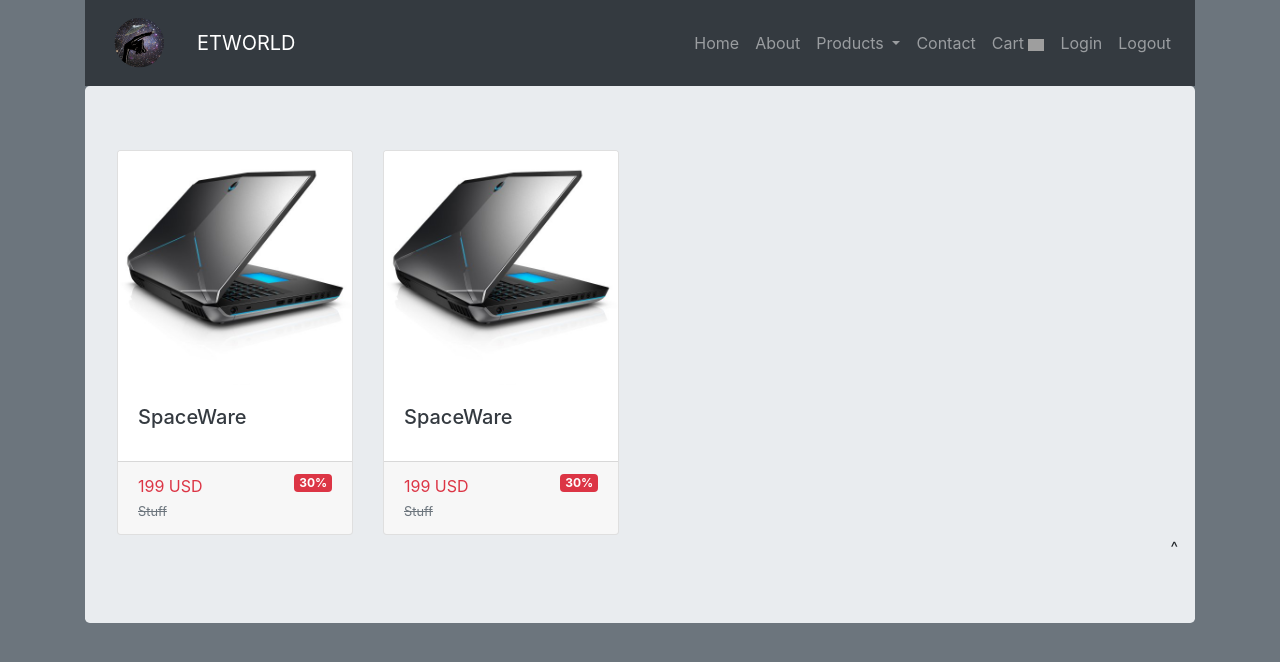
After one commit to JamesTiberiusKirk/DbAssignment2, a PHP site: page /pages/public/product_Desktops.php in a window 1280 px wide. The commit adds this page. Shown: the top 662 px of the page. Run offline with PHP 8.4, Linux system fonts and the light colour scheme; grey boxes are pictures that could not be loaded.

Commit message:
Added same layout to all products

```diff
--- a/includes/header.php
+++ b/includes/header.php
@@ -15,6 +15,8 @@
         <script src="https://ajax.googleapis.com/ajax/libs/jquery/3.4.1/jquery.min.js"></script>
     </head>
 </head>
+
+
 
 <body class="bg-secondary">
     <div class="container">
@@ -42,10 +44,10 @@
                             Products
                         </a>
                         <div class="dropdown-menu">
-                            <a class="dropdown-item" href="#">Desktops</a>
-                            <a class="dropdown-item" href="./pages/public/product_Laptop.php">Laptops</a>
+                            <a class="dropdown-item" href="./pages/public/product_Desktops.php">Desktops</a>
+                            <a class="dropdown-item" href="./pages/public/product_Laptops.php">Laptops</a>
                             <div class="dropdown-divider"></div>
-                            <a class="dropdown-item" href="#">Peripherals</a>
+                            <a class="dropdown-item" href="./pages/public/product_Peripherals.php">Peripherals</a>
                         </div>
                     </li>
                     <li class="nav-item">
--- /dev/null
+++ b/pages/public/product_Desktops.php
@@ -0,0 +1,53 @@
+<?php include "../../includes/header.php" ?>
+<!--- Put php code here to check if login is admin then add button in order to insert products --->
+<div class="jumbotron">
+    <div class="row">
+
+            <form action="../../includes/product_Desktops.inc.php" method="post">
+                <div class="container">
+                    <div class="row">
+                        <div class="col-md-3">
+                            <div class="card">
+                                <img class="card-img-top" src="test.jpg" alt="Card image cap">
+                                <div class="card-body">
+                                    <h5 class="card-title">
+                                        <a href="#" class="text-dark">SpaceWare</a>
+                                    </h5>
+                               </div>
+                                <div class="card-footer">
+                                    <div class="badge badge-danger float-right">30%</div>
+                                    <div class="float-left">
+                                        <a href="#" class="text-danger">199 USD</a>
+                                       <br>
+                                       <small class="text-muted"><del>Stuff</del></small>
+                                   </div>
+                                </div>
+                            </div>
+                        </div>
+
+                        <div class="col-md-3">
+                            <div class="card">
+                                <img class="card-img-top" src="test.jpg" alt="Card image cap">
+                                <div class="card-body">
+                                    <h5 class="card-title">
+                                        <a href="#" class="text-dark">SpaceWare</a>
+                                    </h5>
+                               </div>
+                                <div class="card-footer">
+                                    <div class="badge badge-danger float-right">30%</div>
+                                    <div class="float-left">
+                                        <a href="#" class="text-danger">199 USD</a>
+                                       <br>
+                                       <small class="text-muted"><del>Stuff</del></small>
+                                   </div>
+                                </div>
+                            </div>
+                        </div>
+                </div>
+
+            </form>
+        </div>
+        <div class="col"></div>
+        ^
+    </div>
+</div>
--- a/pages/public/product_Laptop.php
+++ b/pages/public/product_Laptops.php
@@ -3,7 +3,7 @@
 <div class="jumbotron">
     <div class="row">
 
-            <form action="../../includes/product_Laptop.inc.php" method="post">
+            <form action="../../includes/product_Laptops.inc.php" method="post">
                 <div class="container">
                     <div class="row">
                         <div class="col-md-3">
```
Also changed, not shown: pages/public/product_Peripherals.php (added, +53 -0 lines).
